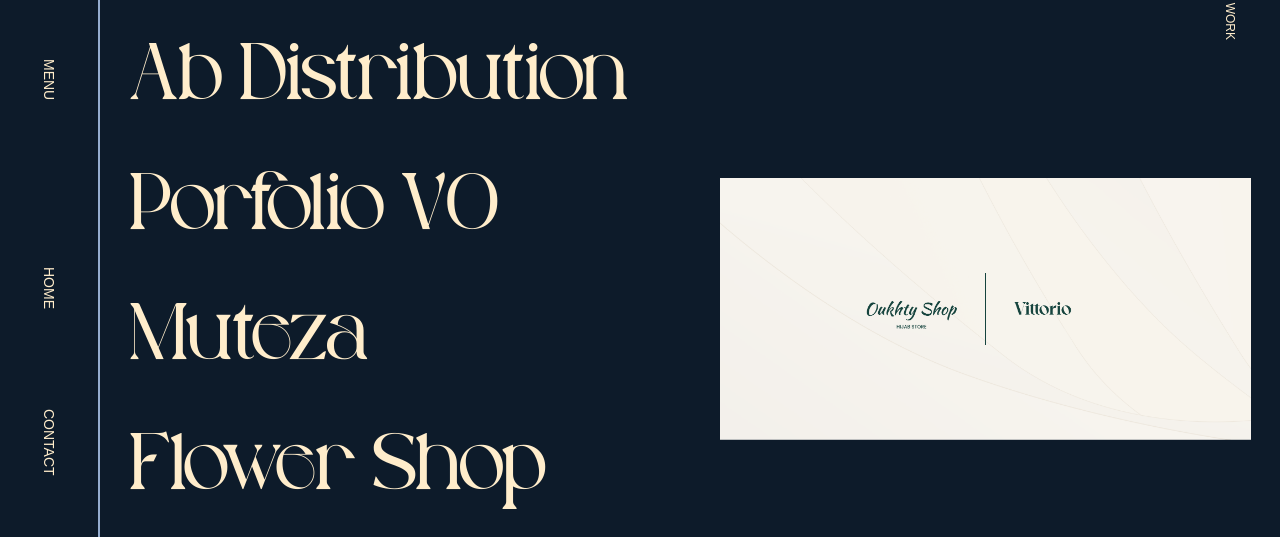
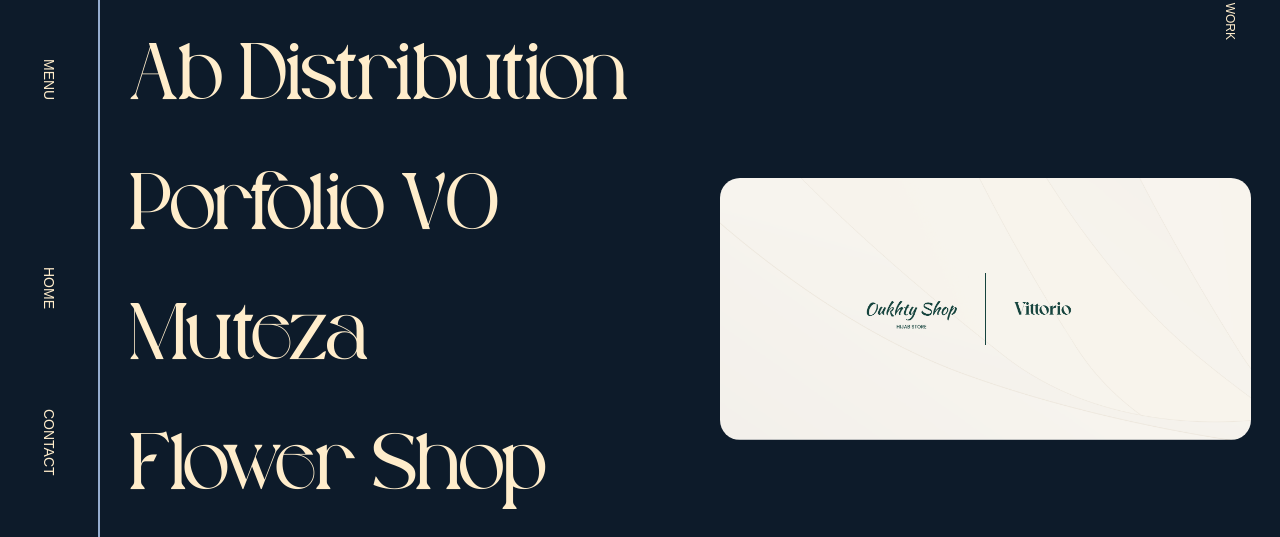
Before and after one commit to vittoriobusatta/Portfolio-V1, a React (Create React App) app: page /Work in a window 1280 px wide. Both pictures are taken after a click on the link "Oukhty Shop". Shown: the part 91-628 px from the top of the page. Built offline with nearby package versions, Linux system fonts and the light colour scheme.

Commit message:
New feat Work Page

```diff
--- a/src/components/Work.js
+++ b/src/components/Work.js
@@ -51,18 +51,18 @@ const ContainerRight = styled.div`
   display: flex;
   justify-content: center;
   align-items: center;
-  position: relative;
   @media (max-width: 850px) {
     display: none;
   }
 `
 
 const Content = styled.div`
-  height: auto;
-  width: auto;
+  position: relative;
+  height: 50%;
+  width: 100%;
   display: flex;
   justify-content: center;
-
+  align-items: center;
 `
 
 const Ul = styled.ul`
@@ -74,7 +74,6 @@ const Ul = styled.ul`
 
   ::-webkit-scrollbar {
     cursor: pointer;
-    /* border: 2px solid ${props => props.isLight === true ? thirdLightColor : thirdColor}; */
     border: none;
   }
 `
@@ -88,9 +87,12 @@ const Li = styled.li`
 
 
 const Image = styled.img`
+  position: absolute;
   height: auto;
   width: 90%;
   transition: all 0.2s ease-in;
+  border-radius: 20px;
+  opacity: ${props => props.isHover === true ? 1 : 0};
 `
 
 
@@ -136,6 +138,7 @@ function Work(lightMode) {
   };
 
 
+
   return (
     <ContactContainer>
 
@@ -143,7 +146,7 @@ function Work(lightMode) {
 
         <Ul>
 
-          <Li onMouseEnter={onHover} onMouseLeave={onHover}>
+        <Li onMouseEnter={onHover} onMouseLeave={onHover}>
             <WorkLinks href='#' >
               Oukhty Shop
             </WorkLinks>
@@ -190,6 +193,7 @@ function Work(lightMode) {
             </WorkLinks>
           </Li>
 
+
         </Ul>
 
 
@@ -199,33 +203,33 @@ function Work(lightMode) {
 
         <Content>
 
-          {hover && <Image
+          <Image isHover={hover}
             src={OukhtyThumbnail}
-          />}
-          {hover2 && <Image
+          />
+          <Image isHover={hover2}
             src={AbThumbnail}
-          />}
-          {hover3 && <Image
+          />
+          <Image isHover={hover3}
             src={FolioThumbnail}
-          />}
-          {hover4 && <Image
+          />
+          <Image isHover={hover4}
             src={MutezaThumbnail}
-          />}
-          {hover5 && <Image
+          />
+          <Image isHover={hover5}
             src={FlowerThumbnail}
-          />}
-          {hover6 && <Image
+          />
+          <Image isHover={hover6}
             src={EasyBankThumbnail}
-          />}
-          {hover7 && <Image
+          />
+          <Image isHover={hover7}
             src={CoventicThumbnail}
-          />}
-          {hover8 && <Image
+          />
+          <Image isHover={hover8}
             src={NetflixThumbnail}
-          />}
-          {hover9 && <Image
+          />
+          <Image isHover={hover9}
             src={BlogrThumbnail}
-          />}
+          />
 
         </Content>
 
```
